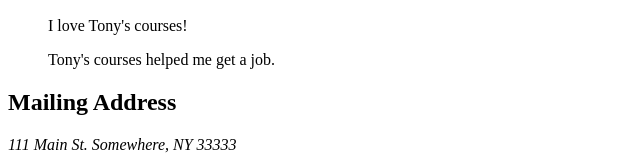
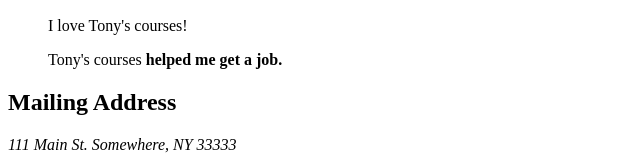
Before and after one commit to Malaxor/HTML-CSS, a plain HTML site: page index.html in a window 1280 px wide. Shown: the part 881-1040 px from the top of the page, 0-640 px from the left. Drawn offline with Linux system fonts and the light colour scheme.

Commit message:
strong element

```diff
--- a/index.html
+++ b/index.html
@@ -82,7 +82,7 @@
           <p>I love Tony's courses!</p>
         </blockquote>
         <blockquote>
-          <p>Tony's courses helped me get a job.</p>
+          <p>Tony's courses <strong>helped me get a job.</strong></p>
         </blockquote>
       </section>
       <section>
```
